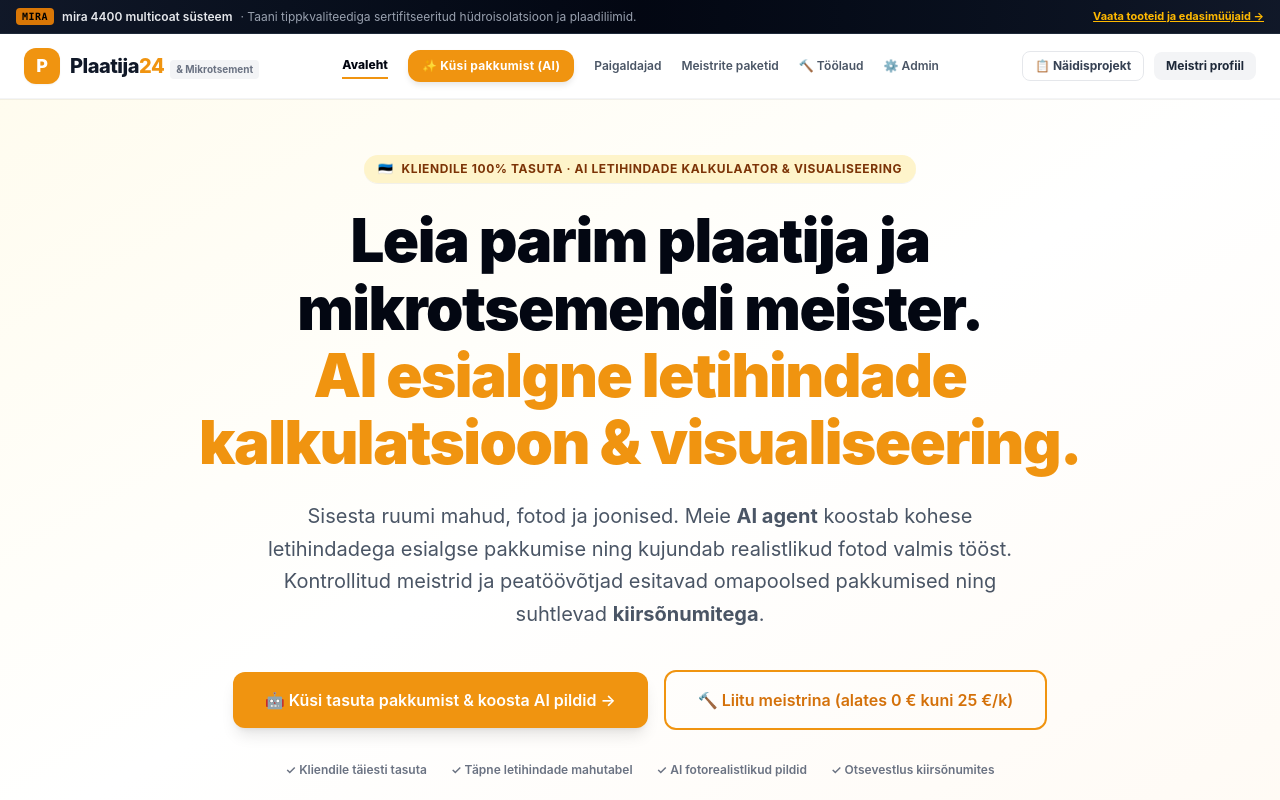
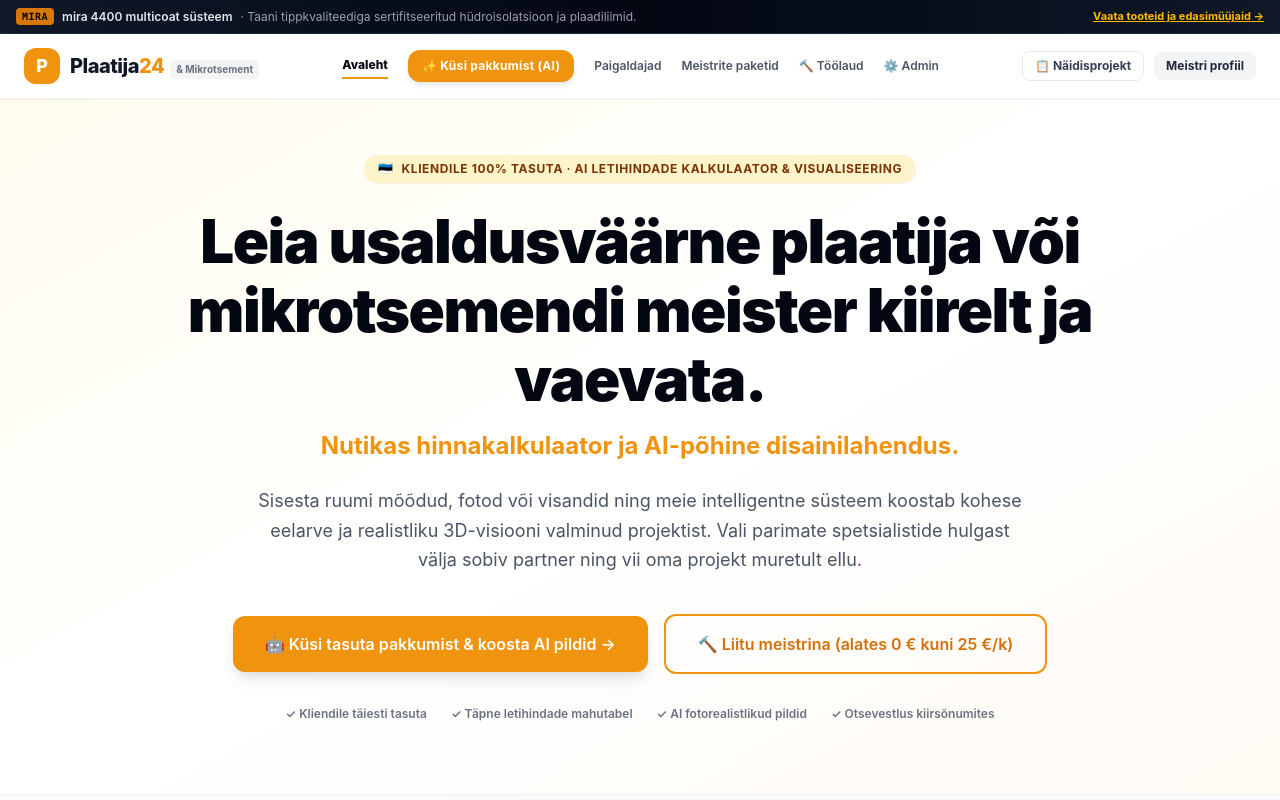
Before and after one commit to kristjankalaus-oss/plaatija24-app, a Next.js app: page / in a window 1280 px wide. Shown: the top 800 px of the page. Built offline with nearby package versions, Linux system fonts and the light colour scheme.

Commit message:
chore: update homepage hero copy to match new branding

```diff
--- a/src/app/page.tsx
+++ b/src/app/page.tsx
@@ -15,13 +15,16 @@ export default function HomePage() {
             <span>🇪🇪</span> Kliendile 100% tasuta · AI Letihindade kalkulaator & Visualiseering
           </div>
 
-          <h1 className="text-4xl sm:text-6xl font-black text-gray-950 tracking-tight leading-[1.12] mb-6">
-            Leia parim plaatija ja mikrotsemendi meister.<br />
-            <span style={{ color: 'var(--color-brand-500)' }}>AI esialgne letihindade kalkulatsioon & visualiseering.</span>
+          <h1 className="text-4xl sm:text-6xl font-black text-gray-950 tracking-tight leading-[1.15] mb-4">
+            Leia usaldusväärne plaatija või mikrotsemendi meister kiirelt ja vaevata.
           </h1>
 
-          <p className="text-base sm:text-xl text-gray-600 mb-10 max-w-3xl mx-auto leading-relaxed">
-            Sisesta ruumi mahud, fotod ja joonised. Meie <strong>AI agent</strong> koostab kohese letihindadega esialgse pakkumise ning kujundab realistlikud fotod valmis tööst. Kontrollitud meistrid ja peatöövõtjad esitavad omapoolsed pakkumised ning suhtlevad <strong>kiirsõnumitega</strong>.
+          <p className="text-xl sm:text-2xl font-bold mb-6" style={{ color: 'var(--color-brand-500)' }}>
+            Nutikas hinnakalkulaator ja AI-põhine disainilahendus.
+          </p>
+
+          <p className="text-base sm:text-lg text-gray-600 mb-10 max-w-3xl mx-auto leading-relaxed">
+            Sisesta ruumi mõõdud, fotod või visandid ning meie intelligentne süsteem koostab kohese eelarve ja realistliku 3D-visiooni valminud projektist. Vali parimate spetsialistide hulgast välja sobiv partner ning vii oma projekt muretult ellu.
           </p>
 
           <div className="flex flex-col sm:flex-row gap-4 justify-center items-center">
```
